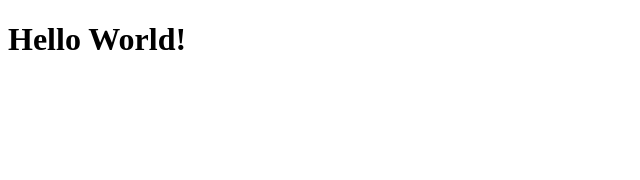
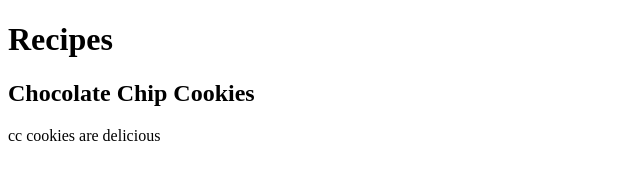
Before and after one commit to kprooney/html-practice-1, a plain HTML site: page index.html in a window 1280 px wide. Shown: the whole page, without its empty margins (0-640 px from the left). Drawn offline with Linux system fonts and the light colour scheme.

Commit message:
Update index.html

```diff
--- a/index.html
+++ b/index.html
@@ -5,7 +5,19 @@
   </head>
 
    <body>
-    <h1>Hello World!</h1>
-   <//body>
+
+     <header>
+       <h1>Recipes</h1>
+     </header>
+
+     <section>
+       <h2>Chocolate Chip Cookies</h2>
+
+       <p>cc cookies are delicious</p>
+
+
+     </section>
+
+   </body>
 
 </html>
```
